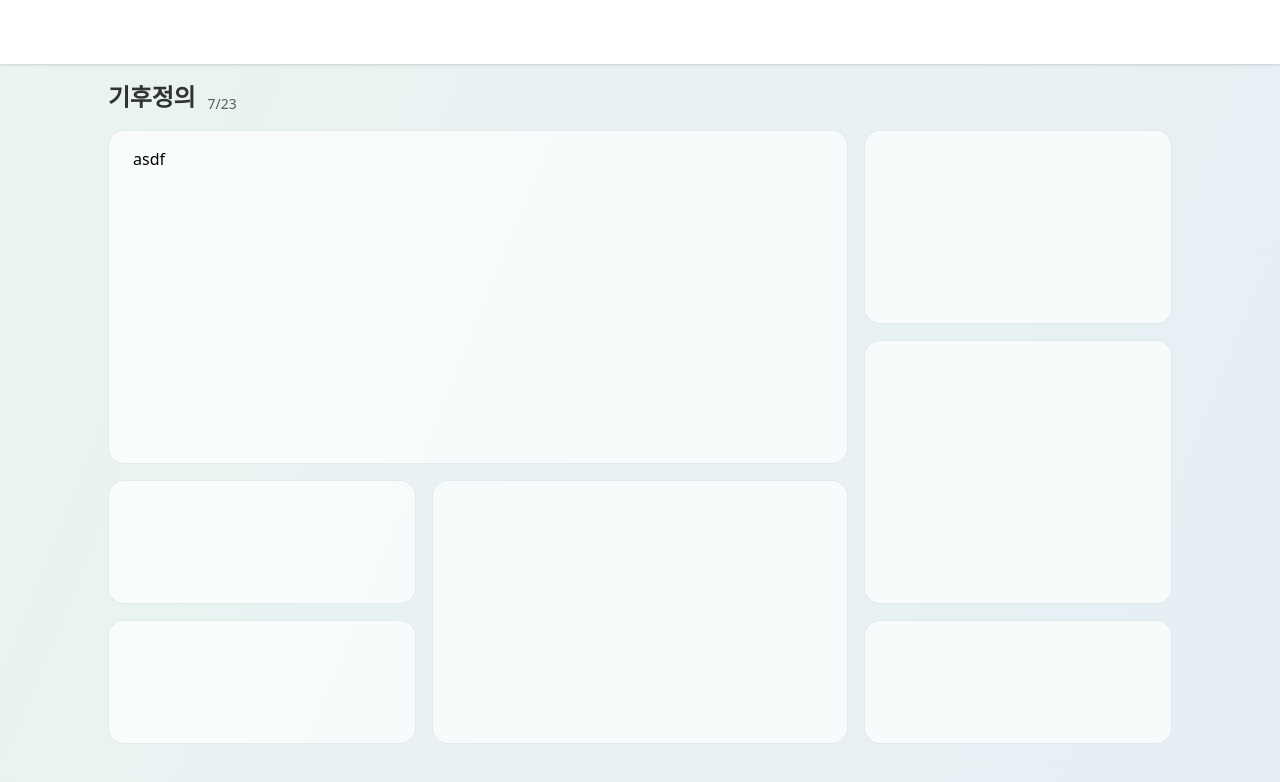
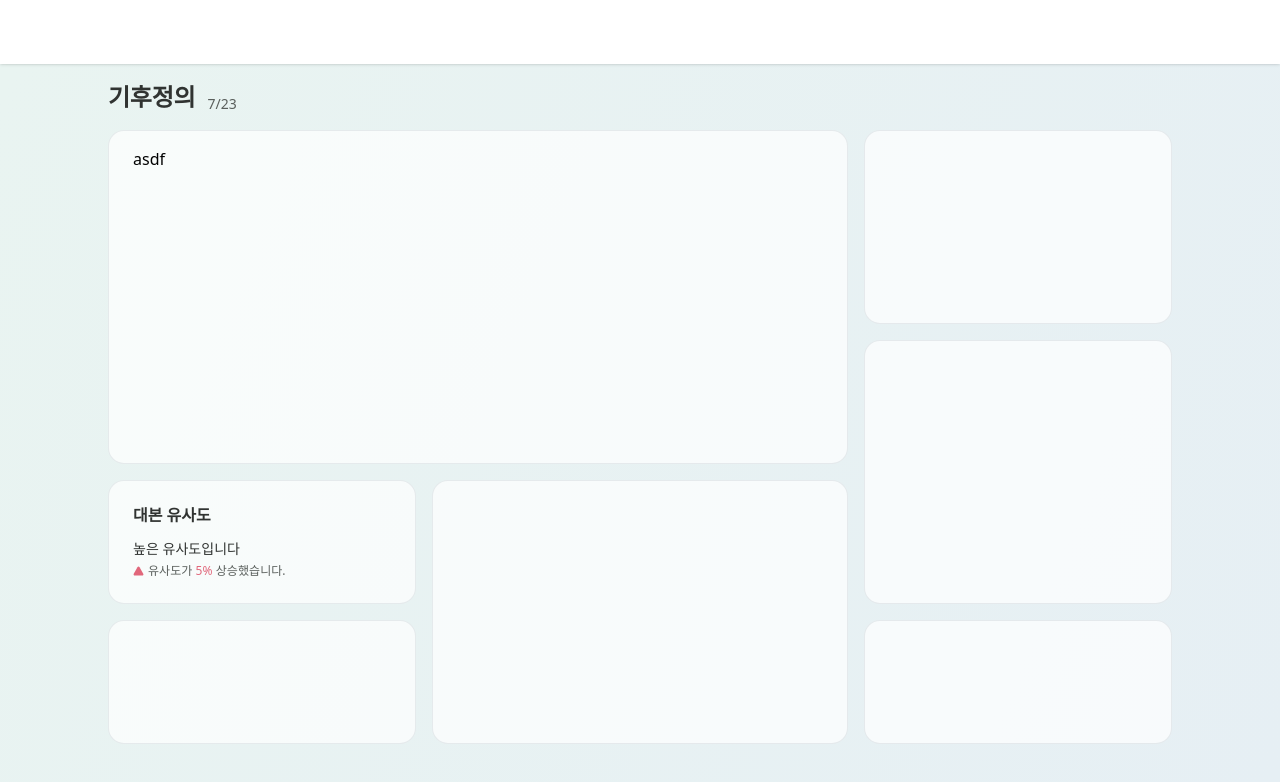
Before and after one commit to xseojungx/SPitching-FE, a React (Vite) app in the folder SPitching/: page /feedback/summary in a window 1280 px wide. Shown: the top 782 px of the page. Built offline with nearby package versions, Linux system fonts and the light colour scheme; a web font is replaced by a local one.

Commit message:
feat. 대본유사도

```diff
--- a/SPitching/src/components/feedback/summary/SimilarityCard.tsx
+++ b/SPitching/src/components/feedback/summary/SimilarityCard.tsx
@@ -1,6 +1,21 @@
+import TriangleIcon from '../../../assets/triangle.svg?react';
+
 const SimilarityCard = () => {
   return (
-    <div className='white-card col-span-3 col-start-2 row-span-2 row-start-7'></div>
+    <article className='white-card col-span-3 col-start-2 row-span-2 row-start-7 justify-center gap-3'>
+      <p className='s1 text-gray-900'>대본 유사도</p>
+      <div className='flex shrink-0 items-center justify-between self-stretch'>
+        <div className='flex flex-col items-start gap-1'>
+          <span className='b2 text-gray-900'>높은 유사도입니다</span>
+          <div className='c2 flex items-center text-gray-700'>
+            <TriangleIcon className='mr-1 text-rose-500' />
+            <span>유사도가&nbsp;</span>
+            <span className='c1 text-rose-500'>5%&nbsp;</span>
+            <span>상승했습니다.</span>
+          </div>
+        </div>
+      </div>
+    </article>
   );
 };
 
```
Also changed, not shown: SPitching/src/assets/triangle.svg (added).
